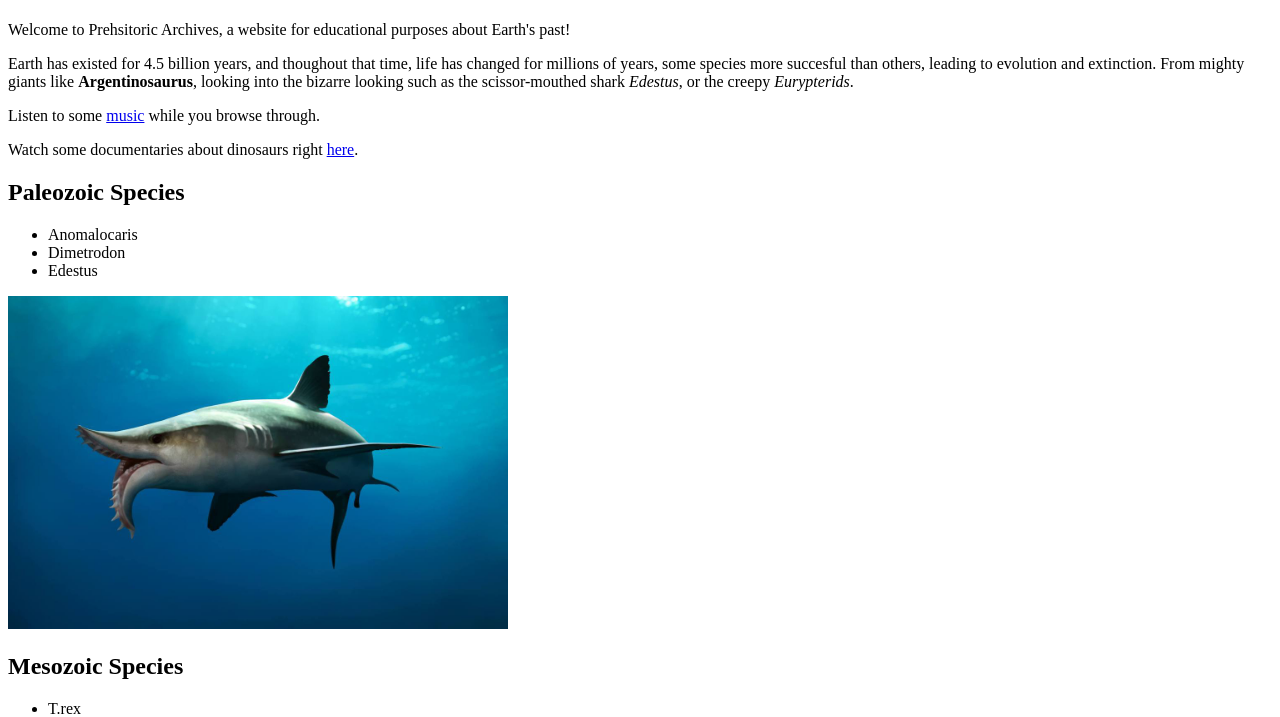
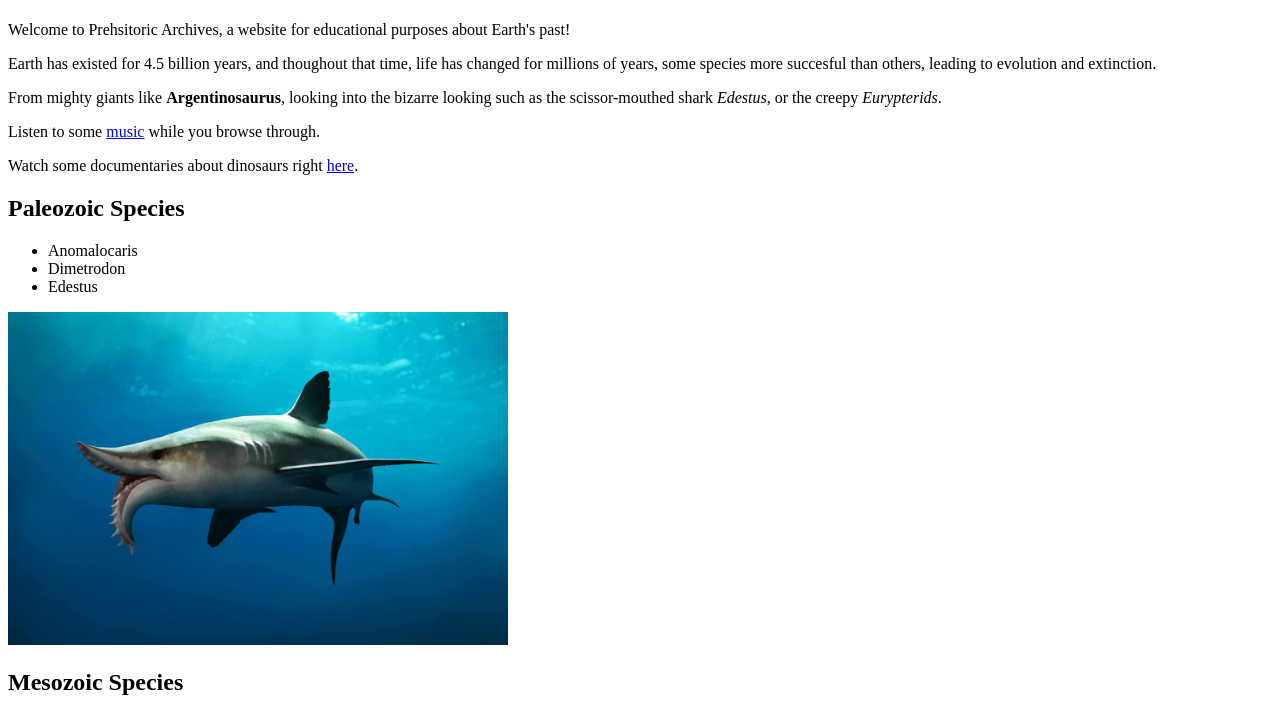
Before and after one commit to PaleoANdre/PaleoANdre.github.io, a plain HTML site: page index.html in a window 1280 px wide. Shown: the part 59-776 px from the top of the page. Drawn offline with Linux system fonts and the light colour scheme.

Commit message:
add tags

```diff
--- a/index.html
+++ b/index.html
@@ -8,7 +8,8 @@
     <body>
         <h1>Prehistoric Archives</h1>
         <p>Welcome to Prehsitoric Archives, a website for educational purposes about Earth's past!</p>
-        <p>Earth has existed for 4.5 billion years, and thoughout that time, life has changed for millions of years, some species more succesful than others, leading to evolution and extinction. From mighty giants like <strong>Argentinosaurus</strong>, looking into the bizarre looking such as the scissor-mouthed shark <em>Edestus</em>, or the creepy <em>Eurypterids</em>.</p>
+        <p>Earth has existed for 4.5 billion years, and thoughout that time, life has changed for millions of years, some species more succesful than others, leading to evolution and extinction.</p>
+        <p>From mighty giants like <strong>Argentinosaurus</strong>, looking into the bizarre looking such as the scissor-mouthed shark <em>Edestus</em>, or the creepy <em>Eurypterids</em>.</p>
 
 
         <p>Listen to some <a href="https://www.youtube.com/watch?v=eP239i3LzdQ">music</a> while you browse through.</p>
@@ -29,7 +30,7 @@
 
         <h2>Mesozoic Species</h2>
         <ul>
-            <li>T.rex</li>
+            <li>Tyrannosaurus</li>
             <li>Triceratops</li>
             <li>Tylosaurus</li>
         </ul>
```
